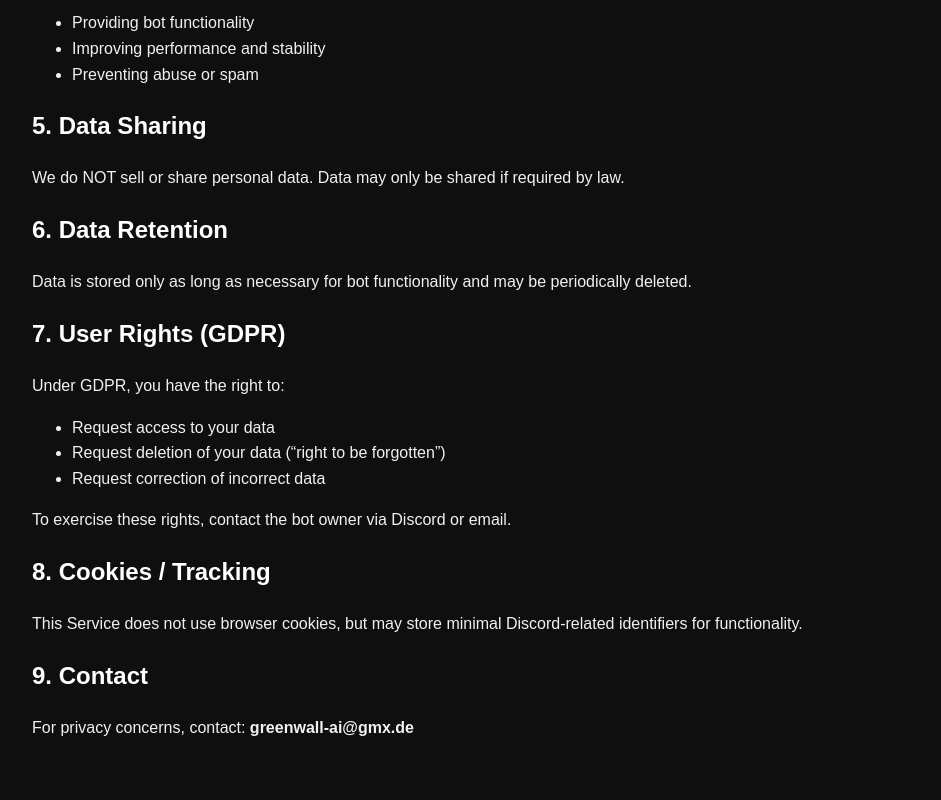
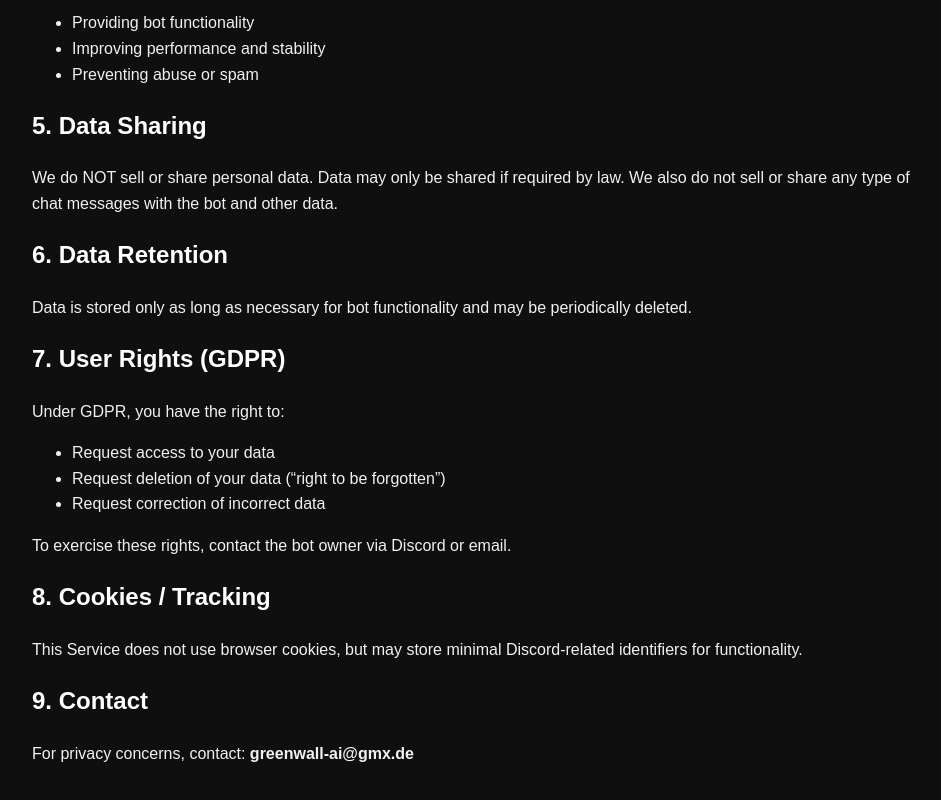
Before and after one commit to BrightnessDev/Greenwall-AI-ToS-PP, a plain HTML site: page index.html in a window 1280 px wide. Shown: the part 1900-2700 px from the top of the page, without its empty margins (158-1099 px from the left). Drawn offline with Linux system fonts and the light colour scheme.

Commit message:
Update index.html

```diff
--- a/index.html
+++ b/index.html
@@ -88,7 +88,7 @@
 </ul>
 
 <h2>5. Data Sharing</h2>
-<p>We do NOT sell or share personal data. Data may only be shared if required by law.</p>
+<p>We do NOT sell or share personal data. Data may only be shared if required by law. We also do not sell or share any type of chat messages with the bot and other data.</p>
 
 <h2>6. Data Retention</h2>
 <p>Data is stored only as long as necessary for bot functionality and may be periodically deleted.</p>
```
